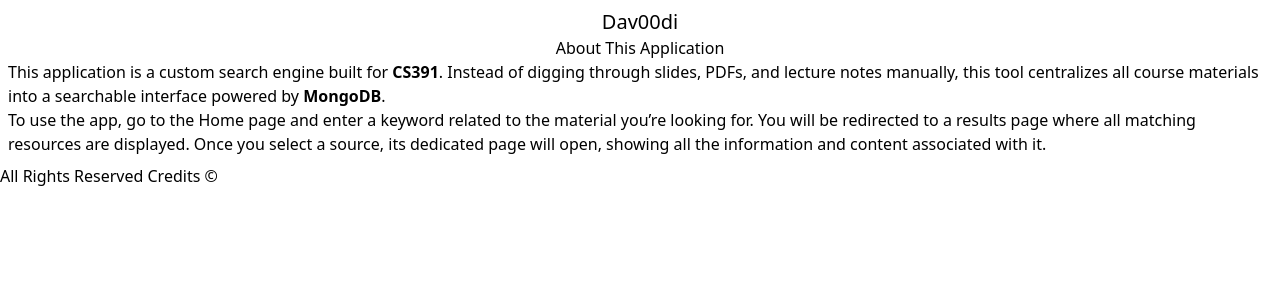
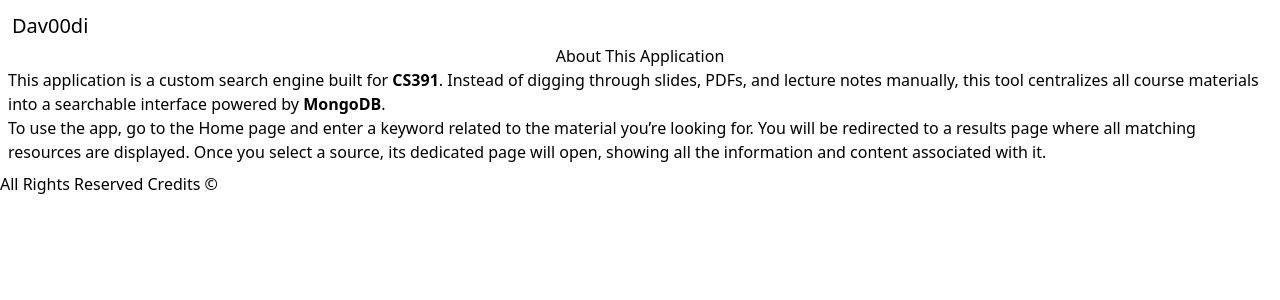
Before and after one commit to AngelManson/cs391-Project, a Next.js app: page /about in a window 1280 px wide. Shown: the top 300 px of the page. Built offline with nearby package versions, Linux system fonts and the light colour scheme.

Commit message:
kaizia moved header

```diff
--- a/components/Header.tsx
+++ b/components/Header.tsx
@@ -2,12 +2,15 @@ import Link from "next/link"
 
 export default function Header() {
 
-    const linkStyling = "p-1 m-2 text-xl hover:underline"
     return (
-        <nav>
+        <nav className={"w-full flex justify-start"}>
             <ul>
                 <li>
-                    <Link href = {'/'} className = {linkStyling}>Dav00di</Link>
+                    <Link
+                        href = {'/'}
+                        className = "block p-1 m-2 text-xl hover:underline">
+                        Dav00di
+                    </Link>
                 </li>
             </ul>
         </nav>
```
